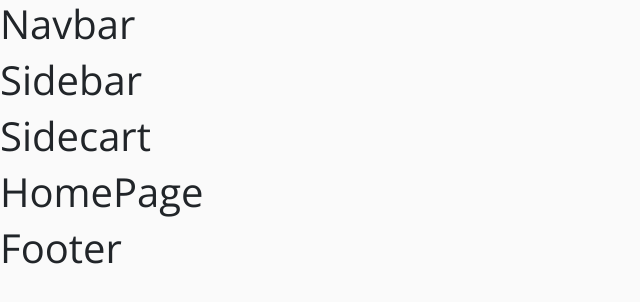
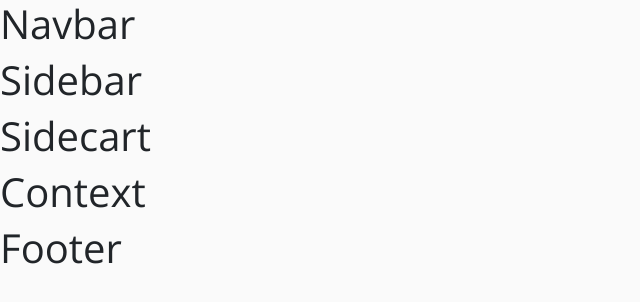
Before and after one commit to Molderck/TechStore-ReactJS, a React (Create React App) app in the folder tech-store/: page / in a window 1280 px wide. Shown: the top 302 px of the page, without its empty margins (0-640 px from the left). Built offline with nearby package versions, Linux system fonts and the light colour scheme.

Commit message:
Imported Context to HomePage and used the prop value from the context wrapping it with ProductConsumer

```diff
--- a/tech-store/src/pages/HomePage.js
+++ b/tech-store/src/pages/HomePage.js
@@ -1,9 +1,10 @@
-import React from 'react'
+import React from 'react';
+import { ProductConsumer } from "../context/Context";
 
 export default function HomePage() {
   return (
-    <React.Fragment>
-        <h1>HomePage</h1>
-    </React.Fragment>
+    <ProductConsumer>
+      {value => <h1>{value}</h1>}
+    </ProductConsumer>
   )
 }
```
